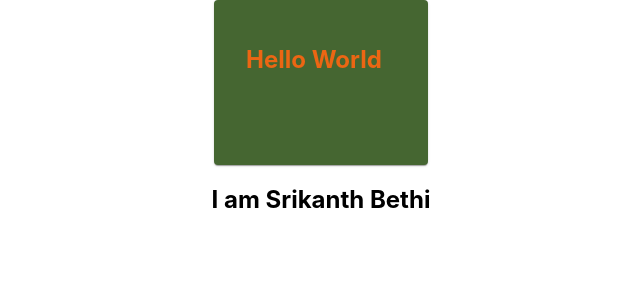
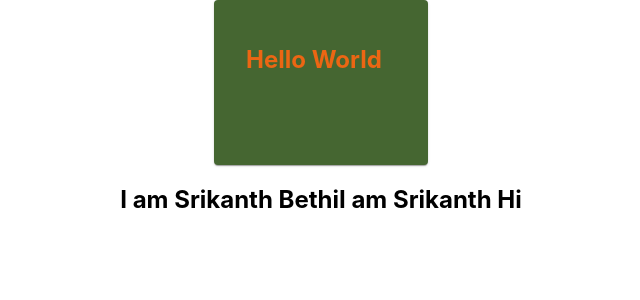
Before and after one commit to SrikanthBethi9885/reactpractice, a React (Create React App) app: page / in a window 1280 px wide. Shown: the top 300 px of the page, without its empty margins (319-959 px from the left). Built offline with nearby package versions, Linux system fonts and the light colour scheme.

Commit message:
Update App.tsx

```diff
--- a/src/App.tsx
+++ b/src/App.tsx
@@ -10,6 +10,8 @@ function App() {
       <div style={{ display: 'flex', justifyContent: 'center' }}>
         <h2>
           I am Srikanth Bethi</h2>
+        <h2>
+          I am Srikanth Hi</h2>
       </div>
     </>
   );
```
